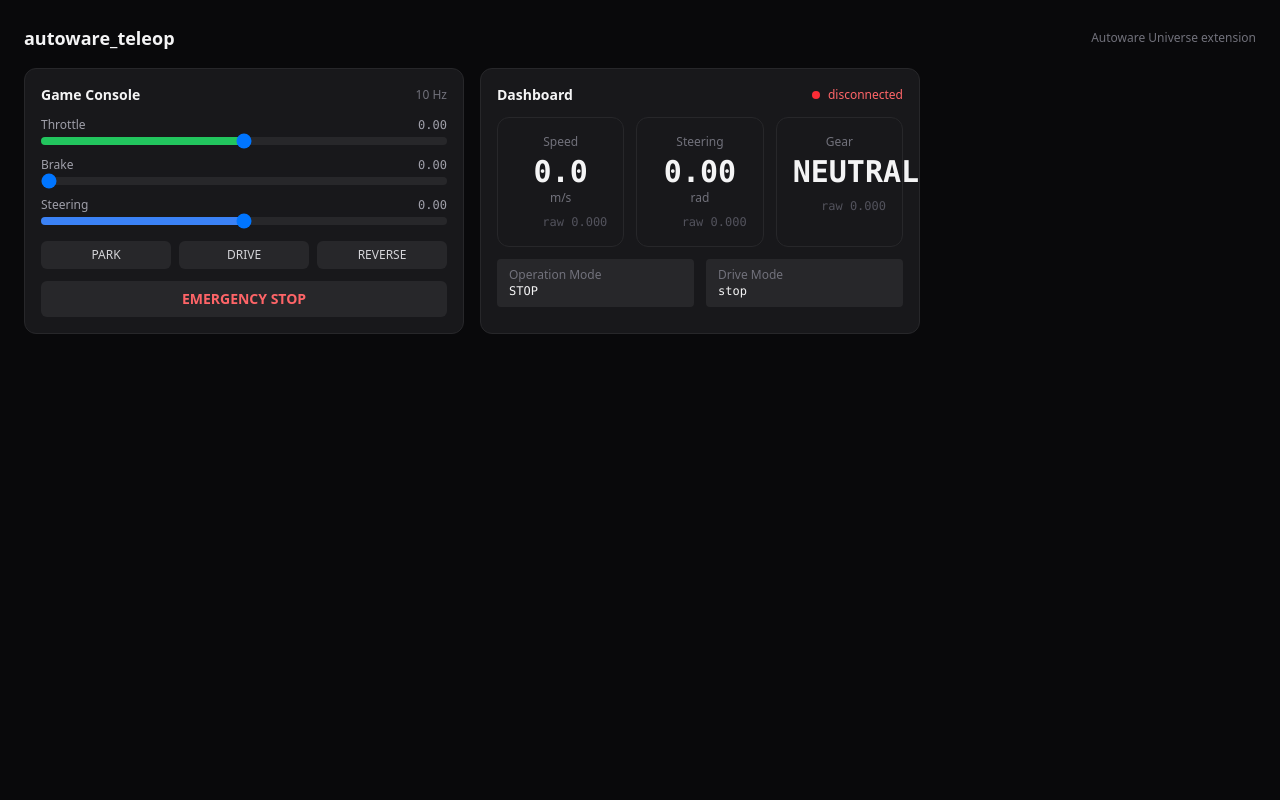
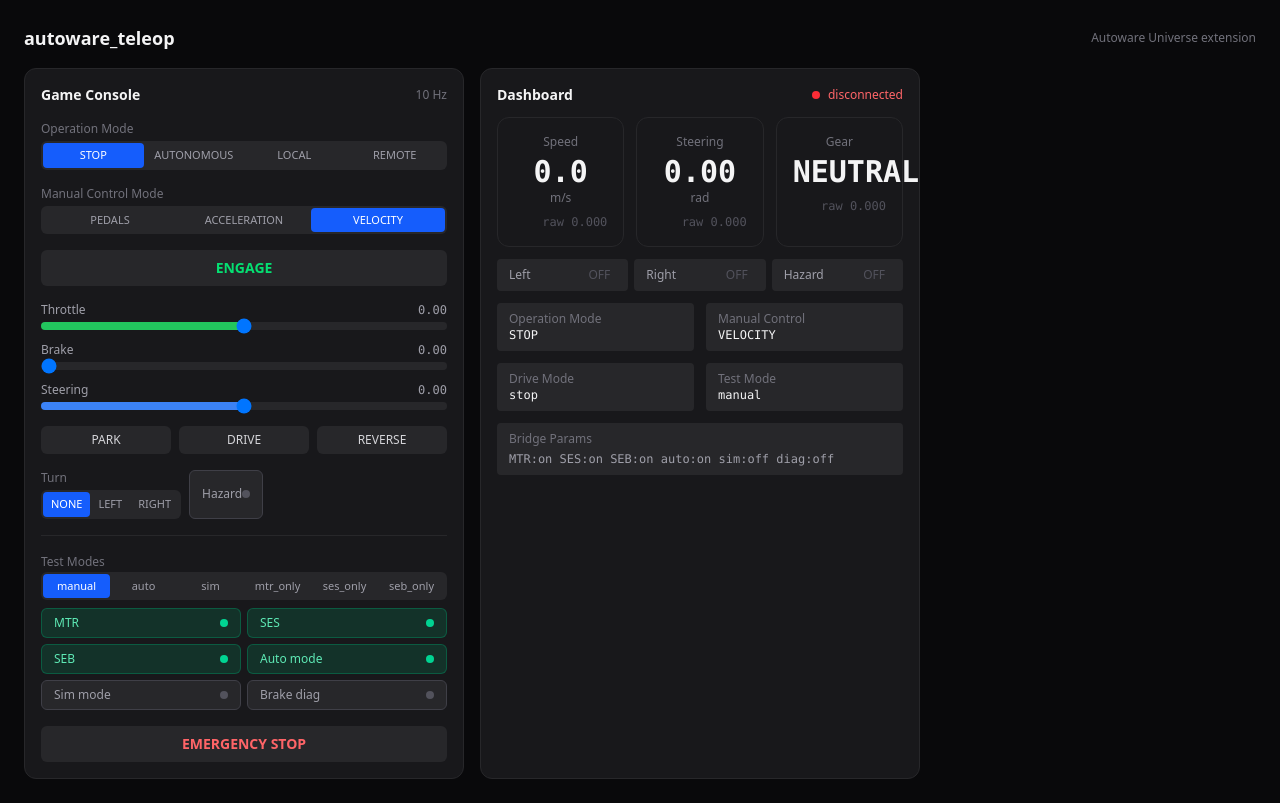
Before and after one commit to shakilapr/autoware_teleop, a React (Vite) app in the folder autoware_teleop_ui/: page / in a window 1280 px wide. Built offline with nearby package versions, Linux system fonts and the light colour scheme; no server answers.

Commit message:
feat(ui): add operation/manual/test mode toggles, lights, bridge params

```diff
--- a/autoware_teleop_ui/src/components/Console.tsx
+++ b/autoware_teleop_ui/src/components/Console.tsx
@@ -1,9 +1,8 @@
 import { useTeleop } from "../stores/teleop";
-import { GEAR } from "../lib/schemas";
+import { GEAR, MANUAL_MODES, OPERATION_MODES, TEST_MODES } from "../lib/schemas";
+import type { BridgeParams } from "../lib/schemas";
 
-function AxisSlider({
-  label, value, min, max, step, onChange, accent,
-}: {
+function AxisSlider({ label, value, min, max, step, onChange, accent }: {
   label: string; value: number; min: number; max: number; step: number;
   onChange: (v: number) => void; accent?: string;
 }) {
@@ -14,15 +13,42 @@
         <span>{label}</span>
         <span className="font-mono">{value.toFixed(2)}</span>
       </div>
-      <input
-        type="range" min={min} max={max} step={step} value={value}
+      <input type="range" min={min} max={max} step={step} value={value}
         onChange={(e) => onChange(Number(e.target.value))}
         className="w-full h-2 appearance-none rounded-full"
-        style={{
-          background: `linear-gradient(to right, ${accent ?? "#3b82f6"} ${pct}%, #27272a ${pct}%)`,
-        }}
-      />
+        style={{ background: `linear-gradient(to right, ${accent ?? "#3b82f6"} ${pct}%, #27272a ${pct}%)` }} />
     </div>
+  );
+}
+
+function Segmented<T extends string>({ options, value, onChange, label }: {
+  options: readonly T[]; value: T; onChange: (v: T) => void; label?: string;
+}) {
+  return (
+    <div className="flex flex-col gap-1">
+      {label && <span className="text-xs text-zinc-500">{label}</span>}
+      <div className="flex rounded-md bg-zinc-800 p-0.5">
+        {options.map((o) => (
+          <button key={o}
+            onClick={() => onChange(o)}
+            className={`flex-1 rounded px-2 py-1 text-[11px] font-medium transition
+              ${value === o ? "bg-blue-600 text-white" : "text-zinc-400 hover:text-zinc-200"}`}>
+            {o}
+          </button>
+        ))}
+      </div>
+    </div>
+  );
+}
+
+function Toggle({ label, on, onClick }: { label: string; on: boolean; onClick: () => void }) {
+  return (
+    <button onClick={onClick}
+      className={`flex items-center justify-between rounded-md px-3 py-1.5 text-xs transition
+        ${on ? "bg-emerald-600/20 text-emerald-300 border border-emerald-600/40" : "bg-zinc-800 text-zinc-400 border border-zinc-700"}`}>
+      <span>{label}</span>
+      <span className={`h-2 w-2 rounded-full ${on ? "bg-emerald-400" : "bg-zinc-600"}`} />
+    </button>
   );
 }
 
@@ -30,15 +56,41 @@
   const intent = useTeleop((s) => s.intent);
   const setIntent = useTeleop((s) => s.setIntent);
   const setGear = useTeleop((s) => s.setGear);
+  const setTurn = useTeleop((s) => s.setTurn);
+  const toggleHazard = useTeleop((s) => s.toggleHazard);
+  const setOperationMode = useTeleop((s) => s.setOperationMode);
+  const setManualMode = useTeleop((s) => s.setManualMode);
+  const toggleEngage = useTeleop((s) => s.toggleEngage);
+  const setTestMode = useTeleop((s) => s.setTestMode);
+  const setBridgeParam = useTeleop((s) => s.setBridgeParam);
   const toggleEstop = useTeleop((s) => s.toggleEstop);
   const estopArmed = useTeleop((s) => s.estopArmed);
+  const bp = intent.bridge_params;
+
+  const onBridgeParam = (key: keyof BridgeParams) => (on: boolean) =>
+    setBridgeParam({ [key]: on } as Partial<BridgeParams>);
 
   return (
-    <div className="rounded-xl border border-zinc-800 bg-zinc-900 p-4">
-      <div className="mb-3 flex items-center justify-between">
+    <div className="rounded-xl border border-zinc-800 bg-zinc-900 p-4 space-y-4">
+      <div className="flex items-center justify-between">
         <h2 className="text-sm font-semibold text-zinc-100">Game Console</h2>
         <span className="text-xs text-zinc-500">10 Hz</span>
       </div>
+
+      {/* Operation + manual mode toggles */}
+      <Segmented options={OPERATION_MODES} value={intent.operation_mode}
+        onChange={setOperationMode} label="Operation Mode" />
+      <Segmented options={MANUAL_MODES} value={intent.manual_control_mode}
+        onChange={setManualMode} label="Manual Control Mode" />
+
+      {/* Engage */}
+      <button onClick={toggleEngage}
+        className={`w-full rounded-md px-3 py-2 text-sm font-bold transition
+          ${intent.engage ? "bg-green-600 text-white" : "bg-zinc-800 text-green-400 hover:bg-zinc-700"}`}>
+        {intent.engage ? "ENGAGED (ON)" : "ENGAGE"}
+      </button>
+
+      {/* Drive axes */}
       <div className="space-y-3">
         <AxisSlider label="Throttle" value={intent.throttle} min={-1} max={1} step={0.01}
           onChange={(v) => setIntent({ throttle: v })} accent="#22c55e" />
@@ -47,19 +99,42 @@
         <AxisSlider label="Steering" value={intent.steer} min={-1} max={1} step={0.01}
           onChange={(v) => setIntent({ steer: v })} accent="#3b82f6" />
       </div>
-      <div className="mt-4 flex gap-2">
+
+      {/* Gear */}
+      <div className="flex gap-2">
         {GEAR.filter((g) => g !== "NEUTRAL").map((g) => (
-          <button key={g}
-            onClick={() => setGear(g)}
+          <button key={g} onClick={() => setGear(g)}
             className={`flex-1 rounded-md px-3 py-1.5 text-xs font-medium transition
               ${intent.gear === g ? "bg-blue-600 text-white" : "bg-zinc-800 text-zinc-300 hover:bg-zinc-700"}`}>
             {g}
           </button>
         ))}
       </div>
-      <button
-        onClick={toggleEstop}
-        className={`mt-3 w-full rounded-md px-3 py-2 text-sm font-bold transition
+
+      {/* Lights */}
+      <div className="flex gap-2">
+        <Segmented options={["NONE", "LEFT", "RIGHT"]} value={intent.turn_indicator}
+          onChange={setTurn} label="Turn" />
+        <Toggle label="Hazard" on={intent.hazard} onClick={toggleHazard} />
+      </div>
+
+      {/* Test mode profiles */}
+      <div className="border-t border-zinc-800 pt-3">
+        <span className="text-xs text-zinc-500">Test Modes</span>
+        <Segmented options={TEST_MODES} value={intent.test_mode} onChange={setTestMode} />
+        <div className="mt-2 grid grid-cols-2 gap-1.5">
+          <Toggle label="MTR" on={bp.enable_mtr} onClick={() => onBridgeParam("enable_mtr")(!bp.enable_mtr)} />
+          <Toggle label="SES" on={bp.enable_ses} onClick={() => onBridgeParam("enable_ses")(!bp.enable_ses)} />
+          <Toggle label="SEB" on={bp.enable_seb} onClick={() => onBridgeParam("enable_seb")(!bp.enable_seb)} />
+          <Toggle label="Auto mode" on={bp.send_mode_auto} onClick={() => onBridgeParam("send_mode_auto")(!bp.send_mode_auto)} />
+          <Toggle label="Sim mode" on={bp.sim_mode} onClick={() => onBridgeParam("sim_mode")(!bp.sim_mode)} />
+          <Toggle label="Brake diag" on={bp.publish_brake_diag} onClick={() => onBridgeParam("publish_brake_diag")(!bp.publish_brake_diag)} />
+        </div>
+      </div>
+
+      {/* Emergency */}
+      <button onClick={toggleEstop}
+        className={`w-full rounded-md px-3 py-2 text-sm font-bold transition
           ${estopArmed ? "bg-red-600 text-white" : "bg-zinc-800 text-red-400 hover:bg-zinc-700"}`}>
         {estopArmed ? "EMERGENCY STOP (ACTIVE)" : "EMERGENCY STOP"}
       </button>
--- a/autoware_teleop_ui/src/components/Dashboard.tsx
+++ b/autoware_teleop_ui/src/components/Dashboard.tsx
@@ -13,16 +13,28 @@
   );
 }
 
+function Lamp({ label, on, color }: { label: string; on: boolean; color: string }) {
+  return (
+    <div className="flex items-center justify-between rounded bg-zinc-800 px-3 py-1.5 text-xs">
+      <span className="text-zinc-400">{label}</span>
+      <span className={`rounded px-1.5 py-0.5 font-medium ${on ? color : "text-zinc-600"}`}>
+        {on ? "ON" : "OFF"}
+      </span>
+    </div>
+  );
+}
+
 export function Dashboard() {
   const telemetry = useTeleop((s) => s.telemetry);
   const connected = useTeleop((s) => s.connected);
   const estopArmed = useTeleop((s) => s.estopArmed);
+  const intent = useTeleop((s) => s.intent);
   const v = telemetry.vehicle;
   const wd = telemetry.watchdog_tripped;
 
   return (
-    <div className="rounded-xl border border-zinc-800 bg-zinc-900 p-4">
-      <div className="mb-3 flex items-center justify-between">
+    <div className="rounded-xl border border-zinc-800 bg-zinc-900 p-4 space-y-3">
+      <div className="flex items-center justify-between">
         <h2 className="text-sm font-semibold text-zinc-100">Dashboard</h2>
         <div className="flex items-center gap-2 text-xs">
           <span className={`h-2 w-2 rounded-full ${connected ? "bg-green-500" : "bg-red-500"}`} />
@@ -33,23 +45,54 @@
           {wd && <span className="rounded bg-amber-600 px-1.5 py-0.5 text-white">DEADMAN</span>}
         </div>
       </div>
+
       <div className="grid grid-cols-3 gap-3">
         <Gauge label="Speed" value={v.velocity} unit="m/s" display={v.velocity.toFixed(1)} />
         <Gauge label="Steering" value={v.steer_angle} unit="rad" display={v.steer_angle.toFixed(2)} />
         <Gauge label="Gear" value={0} unit="" display={v.gear} />
       </div>
-      <div className="mt-3 grid grid-cols-2 gap-3 text-xs text-zinc-400">
+
+      <div className="grid grid-cols-3 gap-1.5">
+        <Lamp label="Left" on={v.turn_indicator === "LEFT" || v.hazard} color="bg-amber-500 text-black" />
+        <Lamp label="Right" on={v.turn_indicator === "RIGHT" || v.hazard} color="bg-amber-500 text-black" />
+        <Lamp label="Hazard" on={v.hazard} color="bg-red-500 text-white" />
+      </div>
+
+      <div className="grid grid-cols-2 gap-3 text-xs text-zinc-400">
         <div className="rounded bg-zinc-800 px-3 py-2">
           <div className="text-zinc-500">Operation Mode</div>
           <div className="font-mono text-zinc-100">{telemetry.mode.operation_mode}</div>
         </div>
         <div className="rounded bg-zinc-800 px-3 py-2">
+          <div className="text-zinc-500">Manual Control</div>
+          <div className="font-mono text-zinc-100">{telemetry.mode.manual_control_mode}</div>
+        </div>
+        <div className="rounded bg-zinc-800 px-3 py-2">
           <div className="text-zinc-500">Drive Mode</div>
-          <div className="font-mono text-zinc-100">{telemetry.mode.mode}</div>
+          <div className="font-mono text-zinc-100">{telemetry.mode.drive_mode}</div>
+        </div>
+        <div className="rounded bg-zinc-800 px-3 py-2">
+          <div className="text-zinc-500">Test Mode</div>
+          <div className="font-mono text-zinc-100">{telemetry.test_mode}</div>
         </div>
       </div>
+
+      <div className="rounded bg-zinc-800 px-3 py-2 text-xs text-zinc-400">
+        <div className="mb-1 text-zinc-500">Bridge Params</div>
+        <div className="font-mono">
+          {[
+            `MTR:${intent.bridge_params.enable_mtr ? "on" : "off"}`,
+            `SES:${intent.bridge_params.enable_ses ? "on" : "off"}`,
+            `SEB:${intent.bridge_params.enable_seb ? "on" : "off"}`,
+            `auto:${intent.bridge_params.send_mode_auto ? "on" : "off"}`,
+            `sim:${intent.bridge_params.sim_mode ? "on" : "off"}`,
+            `diag:${intent.bridge_params.publish_brake_diag ? "on" : "off"}`,
+          ].join("  ")}
+        </div>
+      </div>
+
       {telemetry.info && (
-        <div className="mt-3 rounded bg-zinc-800 px-3 py-2 text-xs text-amber-300">
+        <div className="rounded bg-zinc-800 px-3 py-2 text-xs text-amber-300">
           {telemetry.info}
         </div>
       )}
--- a/autoware_teleop_ui/src/lib/schemas.ts
+++ b/autoware_teleop_ui/src/lib/schemas.ts
@@ -5,11 +5,44 @@
 export const GEAR = ["PARK", "DRIVE", "REVERSE", "NEUTRAL"] as const;
 export type Gear = (typeof GEAR)[number];
 
+export const OPERATION_MODES = ["STOP", "AUTONOMOUS", "LOCAL", "REMOTE"] as const;
+export type OperationMode = (typeof OPERATION_MODES)[number];
+
+export const MANUAL_MODES = ["PEDALS", "ACCELERATION", "VELOCITY"] as const;
+export type ManualMode = (typeof MANUAL_MODES)[number];
+
+export const TURN = ["NONE", "LEFT", "RIGHT"] as const;
+export type Turn = (typeof TURN)[number];
+
+export const TEST_MODES = ["manual", "auto", "sim", "mtr_only", "ses_only", "seb_only"] as const;
+export type TestMode = (typeof TEST_MODES)[number];
+
+export const BridgeParamsSchema = z.object({
+  enable_mtr: z.boolean(),
+  enable_ses: z.boolean(),
+  enable_seb: z.boolean(),
+  send_mode_auto: z.boolean(),
+  sim_mode: z.boolean(),
+  publish_brake_diag: z.boolean(),
+  max_speed_forward: z.number(),
+  max_speed_reverse: z.number(),
+  max_steering_angle: z.number(),
+  max_deceleration: z.number(),
+});
+export type BridgeParams = z.infer<typeof BridgeParamsSchema>;
+
 export const IntentSchema = z.object({
   throttle: z.number().min(-1).max(1),
   brake: z.number().min(0).max(1),
   steer: z.number().min(-1).max(1),
   gear: z.enum(GEAR),
+  turn_indicator: z.enum(TURN),
+  hazard: z.boolean(),
+  operation_mode: z.enum(OPERATION_MODES),
+  manual_control_mode: z.enum(MANUAL_MODES),
+  engage: z.boolean(),
+  test_mode: z.enum(TEST_MODES),
+  bridge_params: BridgeParamsSchema,
   mode_cycle: z.number().int().min(0).default(0),
   toggle_auto: z.number().int().min(0).default(0),
   reset_pose: z.number().int().min(0).default(0),
@@ -19,14 +52,17 @@
 
 export const TelemetrySchema = z.object({
   mode: z.object({
-    operation_mode: z.string(),
-    mode: z.string(),
+    operation_mode: z.enum(OPERATION_MODES),
+    manual_control_mode: z.enum(MANUAL_MODES),
+    drive_mode: z.string(),
     mode_status: z.string(),
   }),
   vehicle: z.object({
     velocity: z.number(),
     steer_angle: z.number(),
     gear: z.enum(GEAR),
+    turn_indicator: z.enum(TURN),
+    hazard: z.boolean(),
   }),
   target: z.object({
     target_velocity: z.number(),
@@ -34,21 +70,43 @@
     target_steer: z.number(),
   }),
   shift: z.object({ shift_state: z.string(), pending_gear: z.string() }),
+  test_mode: z.enum(TEST_MODES),
   watchdog_tripped: z.boolean(),
   info: z.string(),
   timestamp: z.number(),
 });
 export type Telemetry = z.infer<typeof TelemetrySchema>;
 
+export const defaultBridgeParams: BridgeParams = {
+  enable_mtr: true, enable_ses: true, enable_seb: true,
+  send_mode_auto: true, sim_mode: false, publish_brake_diag: false,
+  max_speed_forward: 3.0, max_speed_reverse: 0.5,
+  max_steering_angle: 0.747, max_deceleration: 5.0,
+};
+
 export const defaultIntent: Intent = {
   throttle: 0, brake: 0, steer: 0, gear: "NEUTRAL",
+  turn_indicator: "NONE", hazard: false,
+  operation_mode: "STOP", manual_control_mode: "VELOCITY", engage: false,
+  test_mode: "manual", bridge_params: { ...defaultBridgeParams },
   mode_cycle: 0, toggle_auto: 0, reset_pose: 0, estop: 0,
 };
 
 export const defaultTelemetry: Telemetry = {
-  mode: { operation_mode: "STOP", mode: "stop", mode_status: "" },
-  vehicle: { velocity: 0, steer_angle: 0, gear: "NEUTRAL" },
+  mode: { operation_mode: "STOP", manual_control_mode: "VELOCITY", drive_mode: "stop", mode_status: "" },
+  vehicle: { velocity: 0, steer_angle: 0, gear: "NEUTRAL", turn_indicator: "NONE", hazard: false },
   target: { target_velocity: 0, target_acceleration: 0, target_steer: 0 },
   shift: { shift_state: "", pending_gear: "" },
+  test_mode: "manual",
   watchdog_tripped: false, info: "", timestamp: 0,
 };
+
+/** Predefined test profiles mapping to bridge params. */
+export const TEST_PROFILES: Record<TestMode, Partial<BridgeParams>> = {
+  manual: { enable_mtr: true, enable_ses: true, enable_seb: true, send_mode_auto: true, sim_mode: false },
+  auto: { enable_mtr: true, enable_ses: true, enable_seb: true, send_mode_auto: true, sim_mode: false },
+  sim: { sim_mode: true, send_mode_auto: true },
+  mtr_only: { enable_mtr: true, enable_ses: false, enable_seb: false },
+  ses_only: { enable_mtr: false, enable_ses: true, enable_seb: false },
+  seb_only: { enable_mtr: false, enable_ses: false, enable_seb: true },
+};
--- a/autoware_teleop_ui/src/stores/teleop.ts
+++ b/autoware_teleop_ui/src/stores/teleop.ts
@@ -1,6 +1,9 @@
 import { create } from "zustand";
-import { defaultIntent, defaultTelemetry, IntentSchema, TelemetrySchema } from "../lib/schemas";
-import type { Intent, Telemetry } from "../lib/schemas";
+import {
+  defaultIntent, defaultTelemetry, IntentSchema, TelemetrySchema,
+  TEST_PROFILES,
+} from "../lib/schemas";
+import type { Intent, Telemetry, TestMode, BridgeParams } from "../lib/schemas";
 
 interface TeleopState {
   connected: boolean;
@@ -10,8 +13,16 @@
   ws: WebSocket | null;
   setIntent: (patch: Partial<Intent>) => void;
   setGear: (gear: Intent["gear"]) => void;
+  setTurn: (turn: Intent["turn_indicator"]) => void;
+  toggleHazard: () => void;
+  setOperationMode: (m: Intent["operation_mode"]) => void;
+  setManualMode: (m: Intent["manual_control_mode"]) => void;
+  toggleEngage: () => void;
+  setTestMode: (m: TestMode) => void;
+  setBridgeParam: (patch: Partial<BridgeParams>) => void;
   toggleEstop: () => void;
   connect: (url?: string) => void;
+  _send: (intent: Intent) => void;
 }
 
 export const useTeleop = create<TeleopState>((set, get) => ({
@@ -21,26 +32,52 @@
   estopArmed: false,
   ws: null,
 
+  _send: (intent) => {
+    const ws = get().ws;
+    if (ws?.readyState === WebSocket.OPEN) {
+      ws.send(JSON.stringify(IntentSchema.parse(intent)));
+    }
+  },
+
   setIntent: (patch) => {
     const next = { ...get().intent, ...patch };
     set({ intent: next });
-    const ws = get().ws;
-    if (ws?.readyState === WebSocket.OPEN) {
-      ws.send(JSON.stringify(IntentSchema.parse(next)));
-    }
+    get()._send(next);
   },
 
   setGear: (gear) => get().setIntent({ gear }),
+  setTurn: (turn_indicator) => get().setIntent({ turn_indicator }),
+  toggleHazard: () => get().setIntent({ hazard: !get().intent.hazard }),
+  setOperationMode: (operation_mode) => get().setIntent({ operation_mode }),
+  setManualMode: (manual_control_mode) => get().setIntent({ manual_control_mode }),
+  toggleEngage: () => get().setIntent({ engage: !get().intent.engage }),
+
+  setTestMode: (test_mode) => {
+    const patch = TEST_PROFILES[test_mode];
+    const next = {
+      ...get().intent,
+      test_mode,
+      bridge_params: { ...get().intent.bridge_params, ...patch },
+    };
+    set({ intent: next });
+    get()._send(next);
+  },
+
+  setBridgeParam: (patch) => {
+    const next = {
+      ...get().intent,
+      bridge_params: { ...get().intent.bridge_params, ...patch },
+    };
+    set({ intent: next });
+    get()._send(next);
+  },
 
   toggleEstop: () => {
     const armed = !get().estopArmed;
     set({ estopArmed: armed });
-    const intent = { ...get().intent, estop: get().intent.estop + 1 };
-    set({ intent });
-    const ws = get().ws;
-    if (ws?.readyState === WebSocket.OPEN) {
-      ws.send(JSON.stringify(IntentSchema.parse(intent)));
-    }
+    const next = { ...get().intent, estop: get().intent.estop + 1 };
+    set({ intent: next });
+    get()._send(next);
   },
 
   connect: (url) => {
```
